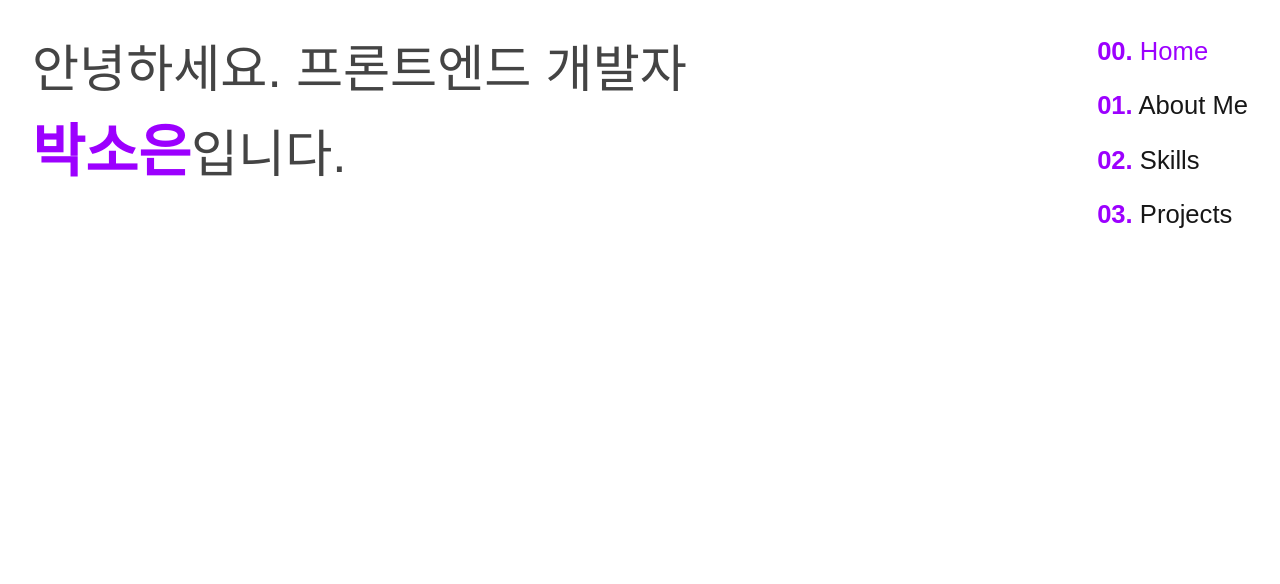
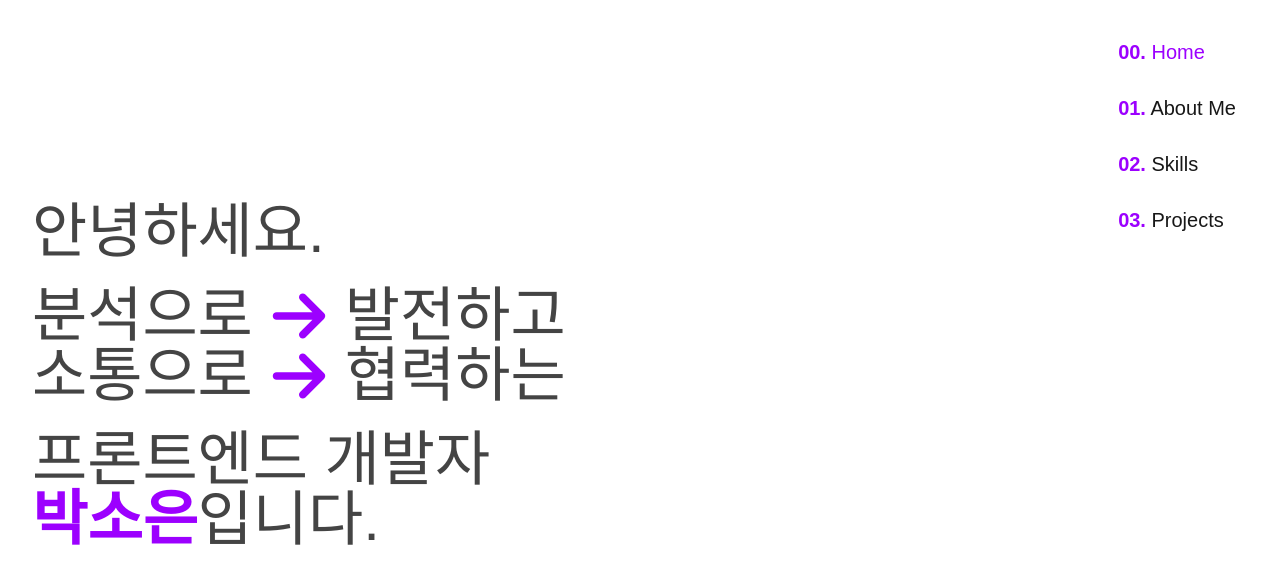
Before and after one commit to soe-un/portfolio, a Next.js app: page / in a window 1280 px wide. Shown: the top 584 px of the page. Built offline with nearby package versions, Linux system fonts and the light colour scheme; a web font is replaced by a local one.

Commit message:
home test

```diff
--- a/package.json
+++ b/package.json
@@ -9,6 +9,7 @@
     "lint": "next lint"
   },
   "dependencies": {
+    "clsx": "^2.1.1",
     "next": "15.1.2",
     "react": "^19.0.0",
     "react-dom": "^19.0.0",
--- a/src/app/globals.css
+++ b/src/app/globals.css
@@ -23,19 +23,20 @@ body {
   background: var(--background);
   font-family: "IBM Plex Sans KR", Arial, Helvetica, sans-serif;
 
+  strong {
+    color: var(--point-color);
+  }
+
   h1 {
     color: var(--title-text);
-    font-size: 4vw;
-    strong {
-      color: var(--point-color);
-      font-size: 4.5vw;
-    }
   }
 
   button {
-    font-size: 2vw;
-    strong {
-      color: var(--point-color);
+    padding: 6px 12px;
+    border-radius: 4px;
+    &:hover {
+      background-color: var(--foreground);
+      color: var(--background);
     }
   }
 }
--- a/src/app/layout.tsx
+++ b/src/app/layout.tsx
@@ -20,7 +20,7 @@ export default function RootLayout({
   return (
     <html lang="en">
       <body className={`${ibmPlexSansKR.className} antialiased`}>
-        <div className="min-h-screen p-8 pb-20">{children}</div>
+        <div className="h-screen p-8 pb-20">{children}</div>
         <footer className="row-start-3 flex gap-6 flex-wrap items-center justify-center"></footer>
       </body>
     </html>
--- a/src/app/page.tsx
+++ b/src/app/page.tsx
@@ -1,11 +1,22 @@
+import { FaArrowRight } from "react-icons/fa6";
 import Sidebar from "./sidebar";
+import clsx from "clsx";
 
 export default function Home() {
   return (
-    <main className="flex gap-8 row-start-2 items-center sm:items-start">
-      <div className="flex gap-4 items-center flex-col sm:flex-row">
-        <h1>
-          안녕하세요. 프론트엔드 개발자 <br />
+    <main className="h-[calc(100vh-7rem)] flex gap-8 row-start-2 items-start">
+      <div className="flex gap-4 items-center flex-row h-full">
+        <h1 className={clsx(`text-lg`, `sm:text-6xl`)}>
+          안녕하세요.
+          <br />
+          <div className="flex items-center mt-6">
+            분석으로 <FaArrowRight className="mx-4 text-pointcolor" /> 발전하고
+          </div>
+          <div className="flex items-center mb-6">
+            소통으로 <FaArrowRight className="mx-4 text-pointcolor" /> 협력하는
+          </div>
+          프론트엔드 개발자
+          <br />
           <strong>박소은</strong>입니다.
         </h1>
       </div>
--- a/src/app/sidebar.tsx
+++ b/src/app/sidebar.tsx
@@ -1,5 +1,6 @@
 "use client";
 
+import clsx from "clsx";
 import Link from "next/link";
 import { usePathname, useRouter } from "next/navigation";
 
@@ -25,7 +26,13 @@ export default function Sidebar() {
   ] as { title: string; link: string }[];
 
   return (
-    <div className="absolute flex flex-col top-[2rem] right-[2rem] gap-4">
+    <div
+      className={clsx(
+        `absolute flex flex-col top-[2rem] right-[2rem]`,
+        `gap-2 text-lg`,
+        `sm:gap-4 sm:text-xl`
+      )}
+    >
       {tabs.map((t, idx) => {
         return (
           <Link href={t.link} key={t.link}>
```
Also changed, not shown: 1 other file (tests, documents, lock files or other folders).
